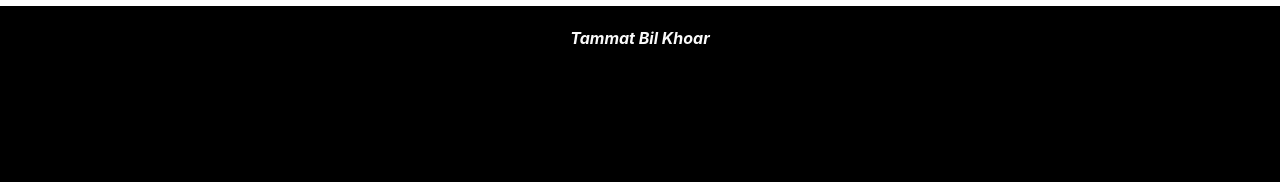
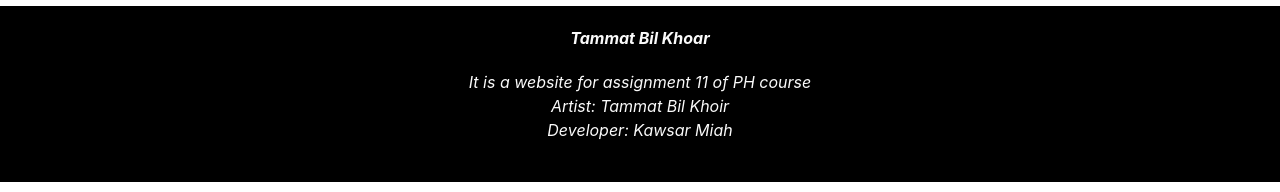
Before and after one commit to sami019325/assignment-11-tammat-centre-, a React (Create React App) app: page /service in a window 1280 px wide. Shown: the part 178-370 px from the top of the page. Built offline with nearby package versions, Linux system fonts and the light colour scheme; no server answers.

Commit message:
final update

```diff
--- a/src/App.js
+++ b/src/App.js
@@ -10,6 +10,7 @@ import AddService from './Pages/AddService';
 import Review from './Pages/Review';
 import ReviewForm from './Pages/ReviewForm';
 import Blog from './Pages/Blog';
+import Nopage from './Pages/Nopage';
 
 
 const router = createBrowserRouter([
@@ -24,7 +25,7 @@ const router = createBrowserRouter([
       { path: '/register', element: <Register /> },
       { path: '/blog', element: <Blog /> },
 
-      { path: '*', element: <div>404</div> },
+      { path: '*', element: <Nopage /> },
 
     ]
   },
--- a/src/Components/FooterComp.js
+++ b/src/Components/FooterComp.js
@@ -4,6 +4,10 @@ const FooterComp = () => {
     return (
         <div className='mt-20 bottom-0 w-full h-44 bg-black text-center text-zinc-50 pt-5 italic'>
             <h1 className='font-bold '>Tammat Bil Khoar</h1>
+            <h1 className='mt-5 '>It is a website for assignment 11 of PH course</h1>
+            <h1 className=' '>Artist: Tammat Bil Khoir </h1>
+            <h1 className=' '>Developer: Kawsar Miah </h1>
+
 
         </div>
     );
--- /dev/null
+++ b/src/Pages/Nopage.js
@@ -0,0 +1,11 @@
+import React from 'react';
+
+const Nopage = () => {
+    return (
+        <div className='w-6/12 m-auto mt-14'>
+            <img src="https://www.pngitem.com/pimgs/m/255-2550411_404-error-images-free-png-transparent-png.png" alt="" srcset="" />
+        </div>
+    );
+};
+
+export default Nopage;
```
